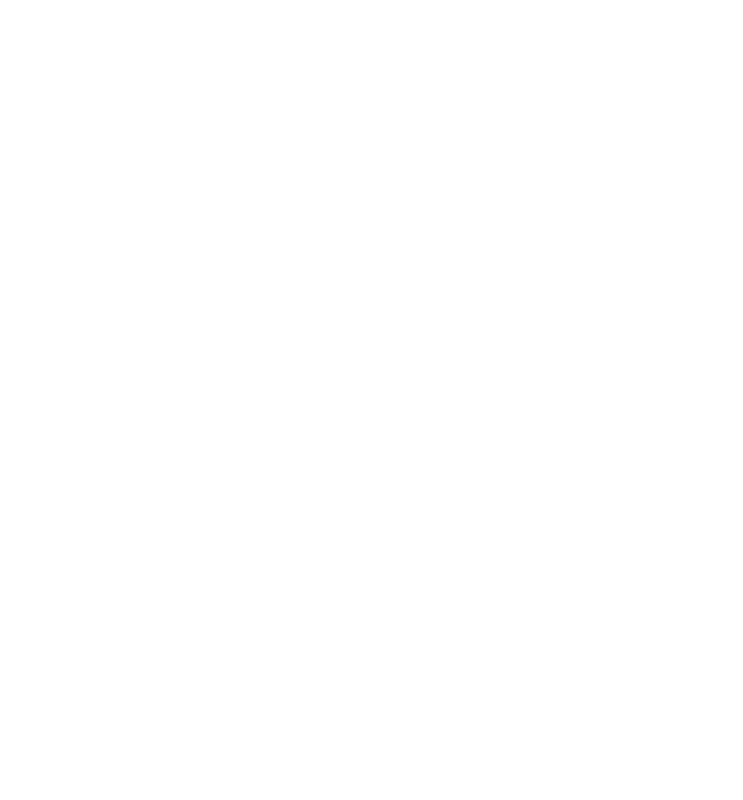
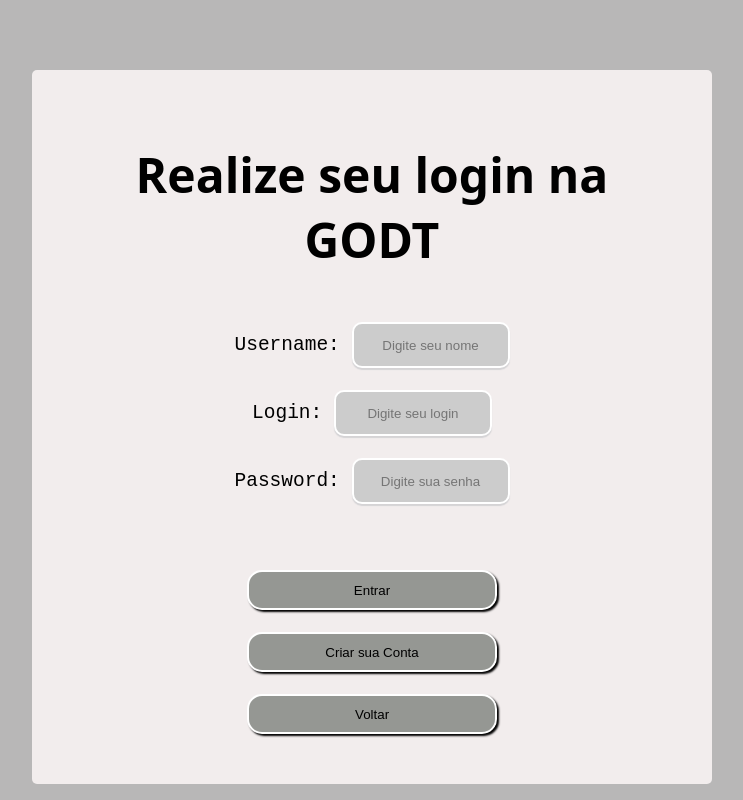
Before and after one commit to PatrickLeonardo/godt.gp-website, a plain HTML site: page pages/login.html in a window 1280 px wide. Shown: the whole page, without its empty margins (268-1011 px from the left). Drawn offline with Linux system fonts and the light colour scheme.

Commit message:
simple modify

```diff
--- /dev/null
+++ b/css/login.css
@@ -0,0 +1,55 @@
+body{
+    text-align: center;
+    font-family: monospace;
+    font-size: 1.5em;
+    margin-top: 100px;
+    background-color: #b8b7b7;
+    margin: 0px;
+    padding: 0px;
+}
+
+#box{
+    background-color: rgb(242, 237, 237);
+    padding: 40px 70px 50px 70px;
+    margin: 70px 300px 0px 300px;
+    border-radius: 5px;
+}
+
+h1{
+    margin-bottom: 50px;
+    font-family: system-ui;
+}
+
+a{
+    text-decoration: none;
+    color: black;
+    padding: 10px 100px 10px 100px;
+}
+
+input, button {
+	cursor: pointer;
+	background-color: #cccccc;
+	border-radius: 10px 10px;
+	color: #000000;
+	width: 150px;
+	height: 40px;
+	text-align: center;
+    border: 2px solid #fff;
+    box-shadow: 0 2px 1px rgba(46,68,83,.15);
+
+}
+
+button, #buttons{
+    cursor: pointer;
+	background-color: #959793;
+	border-radius: 15px 15px;
+	color: #000000;
+    width: 250px;
+	height: 40px;
+	text-align: center;
+    box-shadow: 2px 2px 2px black;
+}
+
+#new_account_btn{
+    padding: 10px 70px 10px 70px;
+}
--- /dev/null
+++ b/css/new_account.css
@@ -0,0 +1,55 @@
+body{
+    text-align: center;
+    font-family: monospace;
+    font-size: 1.5em;
+    margin-top: 100px;
+    background-color: #b8b7b7;
+    margin: 0px;
+    padding: 0px;
+}
+
+#box{
+    background-color: rgb(242, 237, 237);
+    padding: 40px 70px 50px 70px;
+    margin: 70px 300px 0px 300px;
+    border-radius: 5px;
+}
+
+h1{
+    margin-bottom: 50px;
+    font-family: system-ui;
+}
+
+a{
+    text-decoration: none;
+    color: black;
+    padding: 10px 100px 10px 100px;
+}
+
+input, button {
+	cursor: pointer;
+	background-color: #cccccc;
+	border-radius: 10px 10px;
+	color: #000000;
+	width: 150px;
+	height: 40px;
+	text-align: center;
+    border: 2px solid #fff;
+    box-shadow: 0 2px 1px rgba(46,68,83,.15);
+
+}
+
+button, #buttons{
+    cursor: pointer;
+	background-color: #959793;
+	border-radius: 15px 15px;
+	color: #000000;
+    width: 250px;
+	height: 40px;
+	text-align: center;
+    box-shadow: 2px 2px 2px black;
+}
+
+#login_btn{
+    padding: 10px 70px 10px 70px;
+}
--- a/pages/login.html
+++ b/pages/login.html
@@ -4,8 +4,40 @@
     <meta charset="UTF-8">
     <meta name="viewport" content="width=device-width, initial-scale=1.0">
     <title>Login</title>
+    <link rel="stylesheet" href="../css/login.css">
 </head>
 <body>
 
+    <div id="box">
+
+        <h1>Realize seu login na GODT</h1>
+
+        <form action="">
+
+            Username:
+            <input type="text" id="" placeholder="Digite seu nome"><br><br>
+
+            Login:
+            <input type="text" id="" placeholder="Digite seu login"><br><br>
+
+            Password:
+            <input type="password" id="" placeholder="Digite sua senha" ><br><br>
+
+            <br><br>
+
+            <input type="submit" id="buttons" value="Entrar">
+
+            <br><br>
+
+            <button><a href="./new_account.html" id="new_account_btn">Criar sua Conta</a></button>
+
+            <br><br>
+
+            <button><a href="../index.html">Voltar</a></button>
+
+        </form>
+
+    </div>
+
 </body>
 </html>
--- /dev/null
+++ b/scripts/package.json
@@ -0,0 +1,6 @@
+{
+  "dependencies": {
+    "dotenv": "^16.3.1",
+    "mysql2": "^3.6.1"
+  }
+}
```
Also changed, not shown: index.html (+1 -1 lines), pages/new_account.html (added, +39 -0 lines), scripts/index.js (added, +15 -0 lines), 2 other files.
